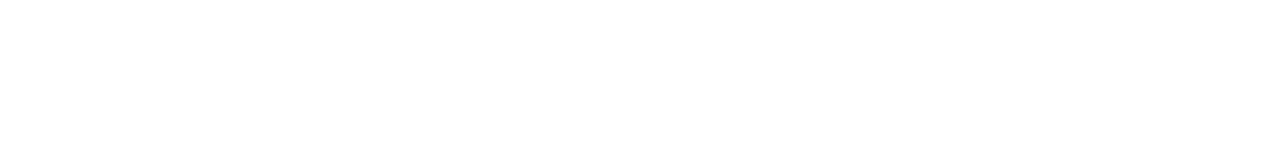
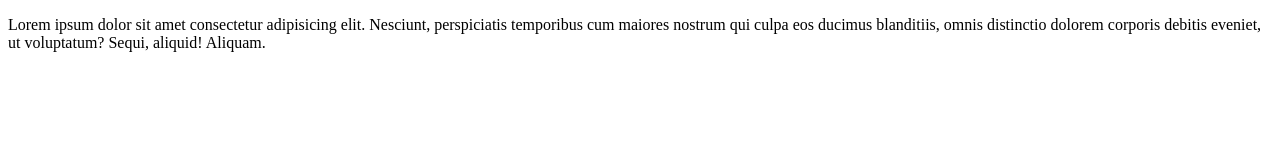
Before and after one commit to EnesNI/Coffee, a plain HTML site: page index.html in a window 1280 px wide. Drawn offline with Linux system fonts and the light colour scheme.

Commit message:
e kom shtu ni paragraf

```diff
--- a/index.html
+++ b/index.html
@@ -7,7 +7,7 @@
     <link rel="stylesheet" href="style.css">
 </head>
 <body>
-
+    <p>Lorem ipsum dolor sit amet consectetur adipisicing elit. Nesciunt, perspiciatis temporibus cum maiores nostrum qui culpa eos ducimus blanditiis, omnis distinctio dolorem corporis debitis eveniet, ut voluptatum? Sequi, aliquid! Aliquam.</p>
 
 <script src="main.js"></script>
 </body>
```
